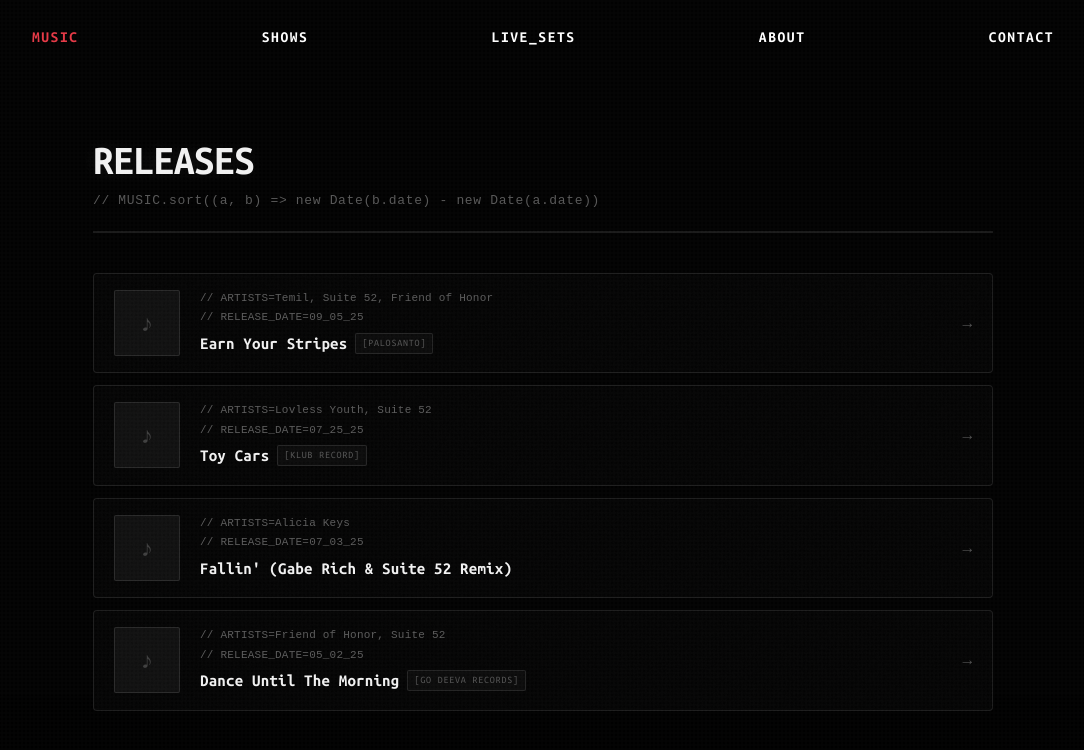
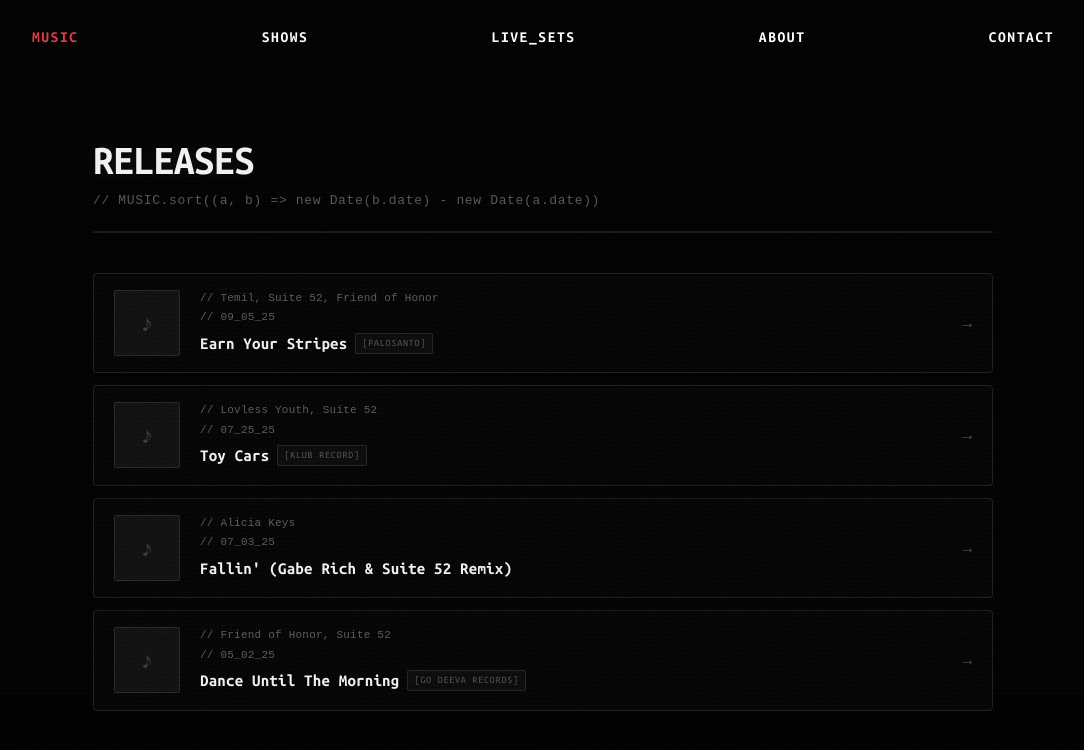
Before and after one commit to sptraynor2001-create/suite-52-website, a React (Vite) app: page / in a window 1280 px wide. Both pictures are taken after a click on the button "MUSIC". Shown: the top 750 px of the page, without its empty margins (97-1181 px from the left). Built offline with nearby package versions, Linux system fonts and the light colour scheme.

Commit message:
Remove variable names from release card, show just values

```diff
--- a/src/shared/components/molecules/ReleaseCard.tsx
+++ b/src/shared/components/molecules/ReleaseCard.tsx
@@ -91,7 +91,7 @@ function ReleaseCard({ release, onClick }: ReleaseCardProps) {
             letterSpacing: '0.02em',
             fontFamily: 'monospace',
           }}>
-            // ARTISTS={release.artists}
+            // {release.artists}
           </div>
 
           {/* Row 2: Release Date */}
@@ -102,7 +102,7 @@ function ReleaseCard({ release, onClick }: ReleaseCardProps) {
             letterSpacing: '0.02em',
             fontFamily: 'monospace',
           }}>
-            // RELEASE_DATE={formatDate(release.releaseDate)}
+            // {formatDate(release.releaseDate)}
           </div>
 
           {/* Row 3: Song title and label */}
```
